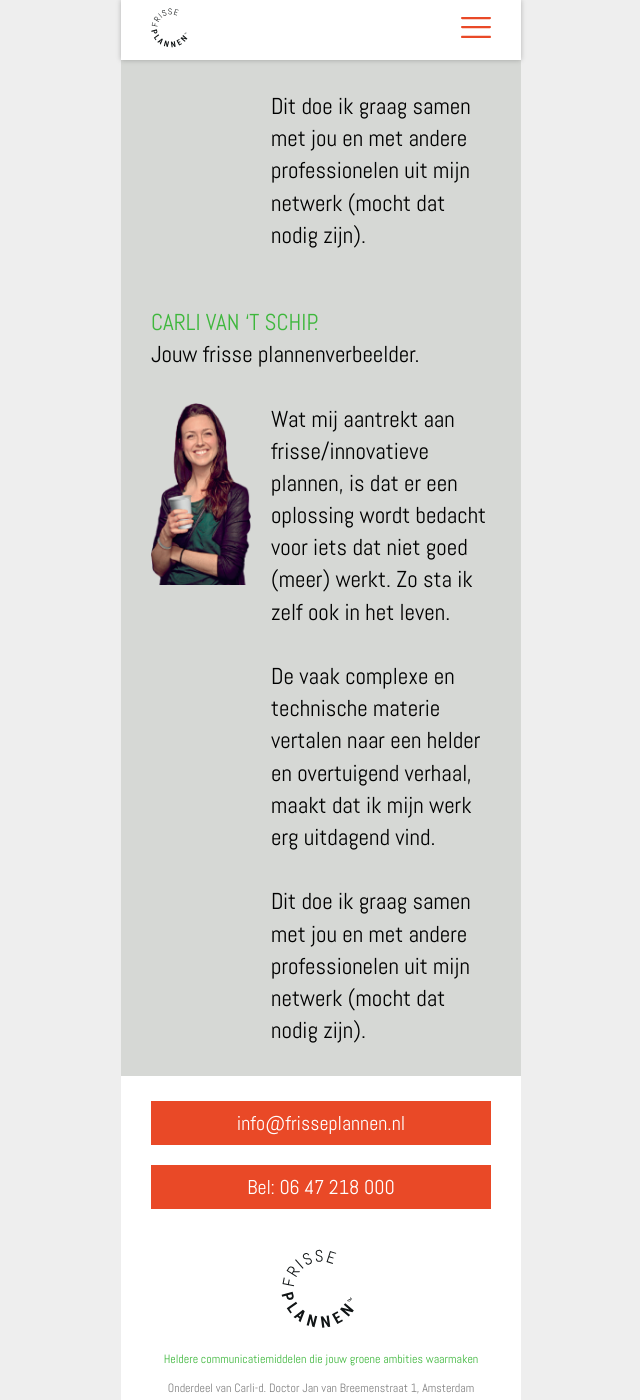
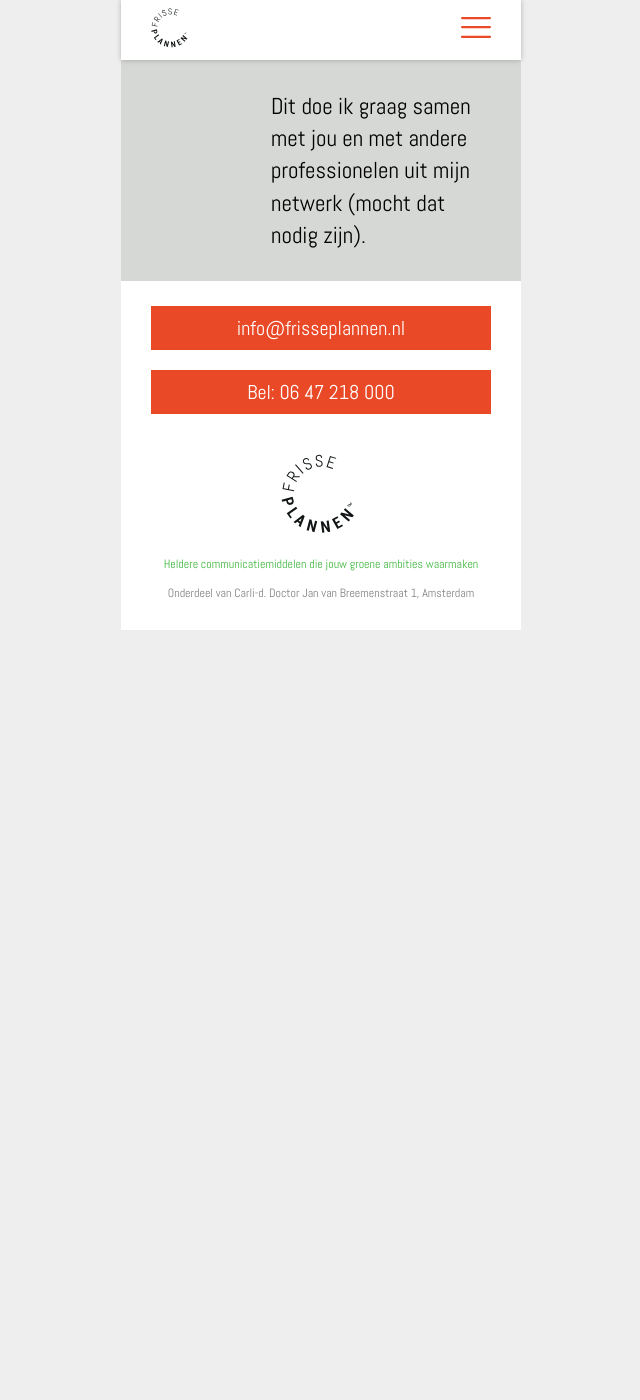
Before and after one commit to jhvanderschee/carli_d, a Jekyll site: the page built from index.md, in a window 1280 px wide and 1400 px high, scrolled down 4957 px. Shown: the whole window, without its empty margins (319-959 px from the left). Built offline with Jekyll 4.4.1, drawn with Linux system fonts in a browser that asks for light colours; after the commit the page ends 5587 px from its top, so only the background shows below that.

Commit message:
Update footer.html

```diff
--- a/_includes/footer.html
+++ b/_includes/footer.html
@@ -1,20 +1,4 @@
-            <div class="section gray">
-                <p><strong>CARLI VAN ‘T SCHIP.</strong><br />
-                Jouw frisse plannenverbeelder.</p>
 
-                <div class="imagesleft">
-                    <div class="img">
-                        <img src="/img/carly.png" />
-                    </div>
-                    <p>Wat mij aantrekt aan frisse/innovatieve plannen,
-                        is dat er een oplossing wordt bedacht voor iets
-                        dat niet goed (meer) werkt. Zo sta ik zelf ook in het leven.</p>
-                        <p>De vaak complexe en technische materie vertalen naar
-                        een helder en overtuigend verhaal, maakt dat ik mijn werk erg uitdagend vind.</p>
-                        <p>Dit doe ik graag samen met jou en met andere professionelen
-                        uit mijn netwerk (mocht dat nodig zijn).</p>
-                </div>
-            </div>
 
             <div id="contact" class="section">
 
```
